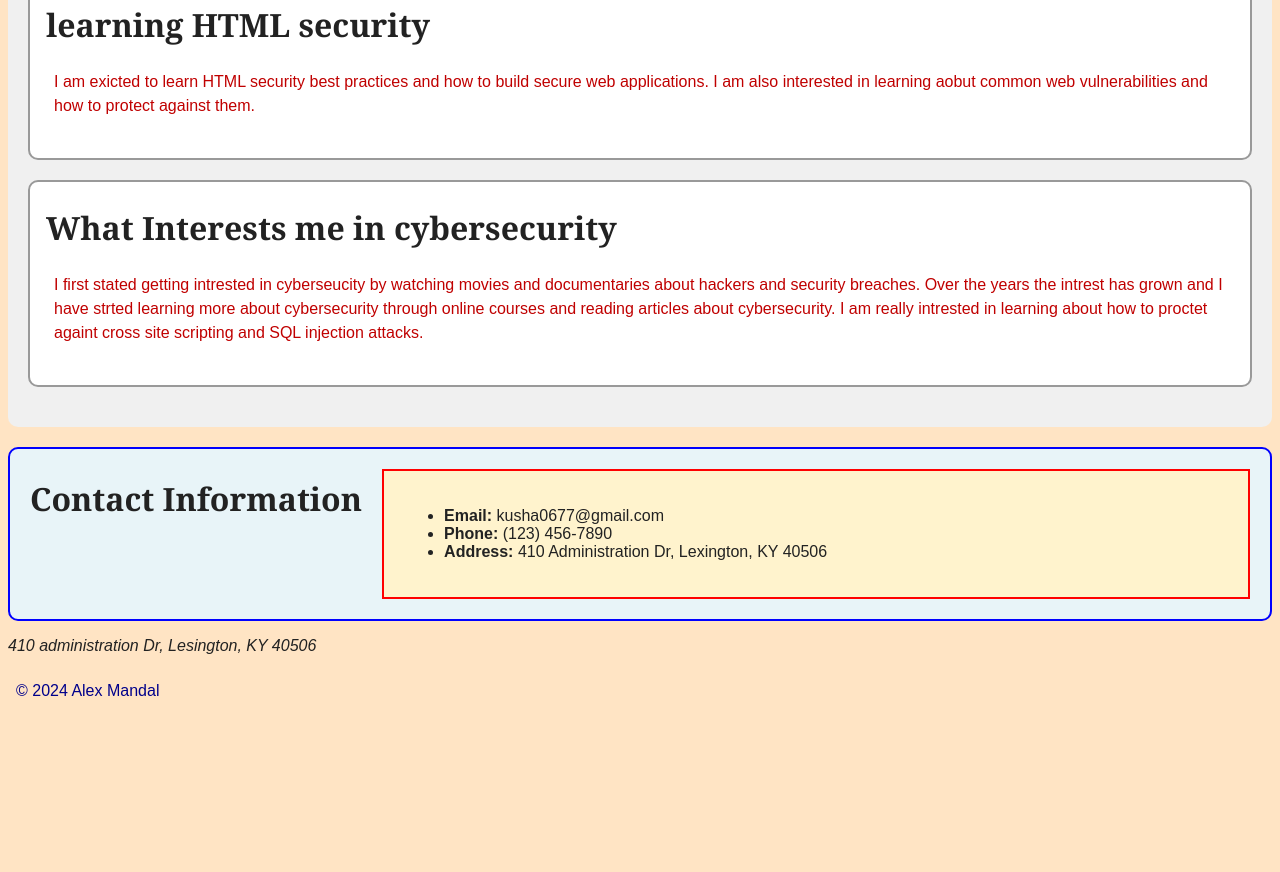
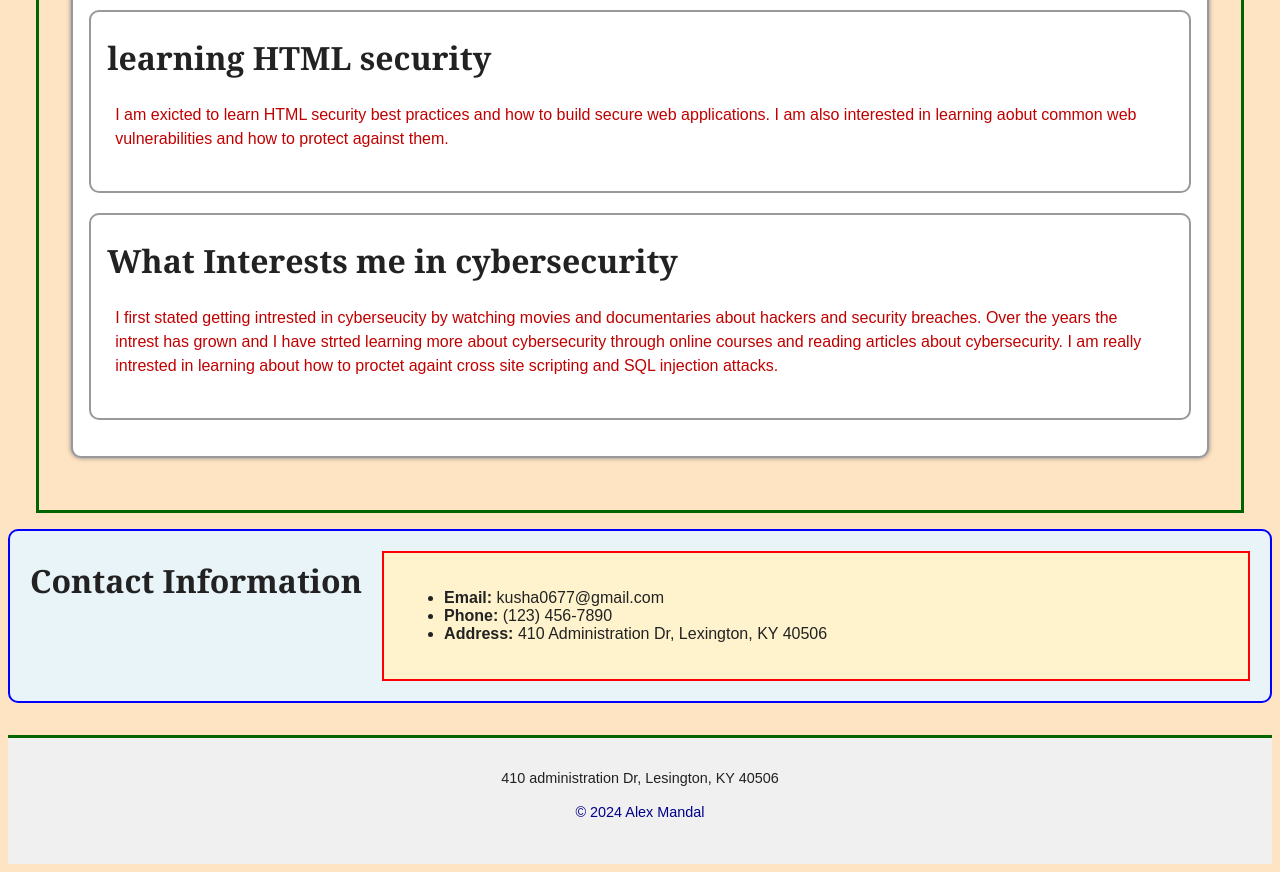
Before and after one commit to kusha0677-cpu/web_dev_2026, a plain HTML site: page index.html in a window 1280 px wide. Shown: the part 748-1620 px from the top of the page. Before the commit the page ends 1475 px from the top, so only its background shows below. Drawn offline with Linux system fonts and the light colour scheme.

Commit message:
issuefixed

```diff
--- a/css/style.css
+++ b/css/style.css
@@ -107,6 +107,25 @@
     box-shadow: 0 0 5px gray;
 }
 
+/* Footer */
+footer {
+    background-color: #f0f0f0;
+    text-align: center;
+    padding: 2rem 1rem;
+    border-top: 3px solid darkgreen;
+    margin-top: 2rem;
+    font-size: 0.9rem;
+}
+
+footer address {
+    font-style: normal;
+    margin-bottom: 0.5rem;
+}
+
+footer p {
+    margin: 0;
+}
+
 /* Responsive image */
 img {
     max-width: 100%;
--- a/index.html
+++ b/index.html
@@ -49,13 +49,13 @@
             <ul>
                 <li><a href="index.html">Home</a></li>
                 <li><a href="about.html">About</a></li>
-                <li><a href="resume.html">resume</a></li>
+                <li><a href="resume.html">Resume</a></li>
             </ul>
         </nav>
     </header>
 
-    <article>
-        <header>
+    <main>
+        <section>
              <h2>About This Website</h2>
                 <p class="highlight">This website is to practice html and css. The codes are written in a simple and clean way.
                    This webpage was created to help me learn web development through hands on practice.
@@ -98,9 +98,9 @@
                         Over the years the intrest has grown and I have strted learning more about cybersecurity through online courses and reading articles about cybersecurity.
                         I am really intrested in learning about how to proctet againt cross site scripting and SQL injection attacks.
                     </p>
-            </header>
+            </section>
         </section>
-    </article>
+    </main>
 
     <section class="box-demo">
         <h2>Contact Information</h2>
```
Also changed, not shown: about.html (+1 -1 lines).
